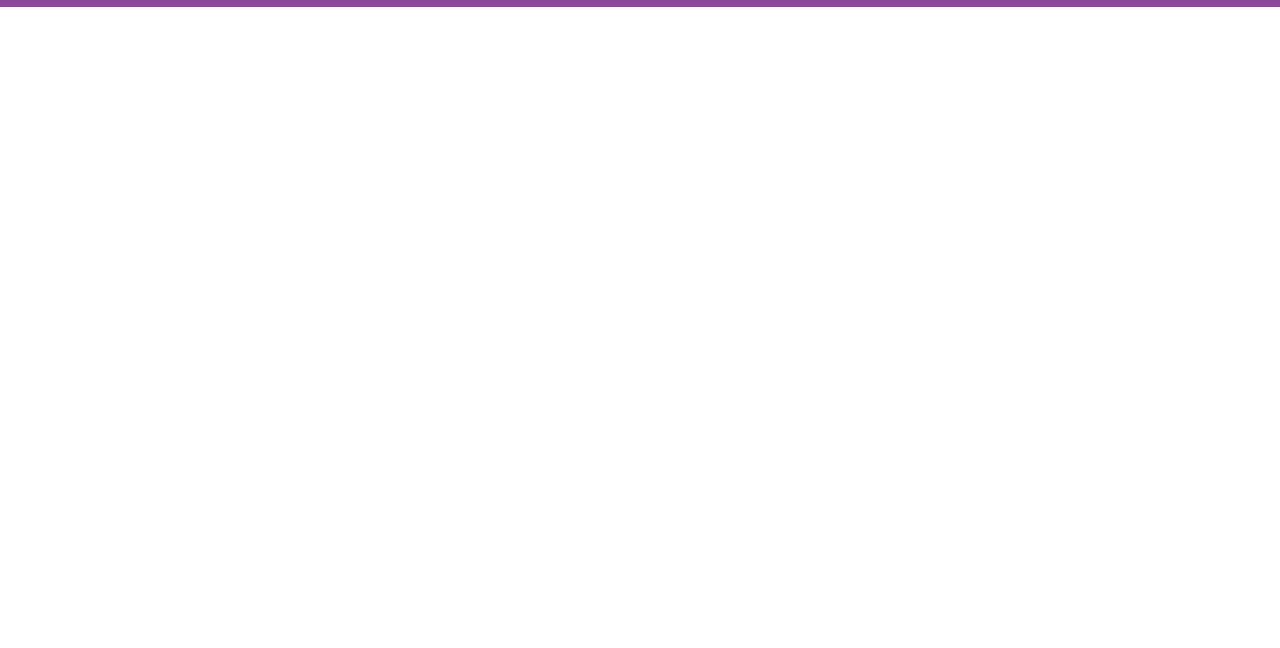
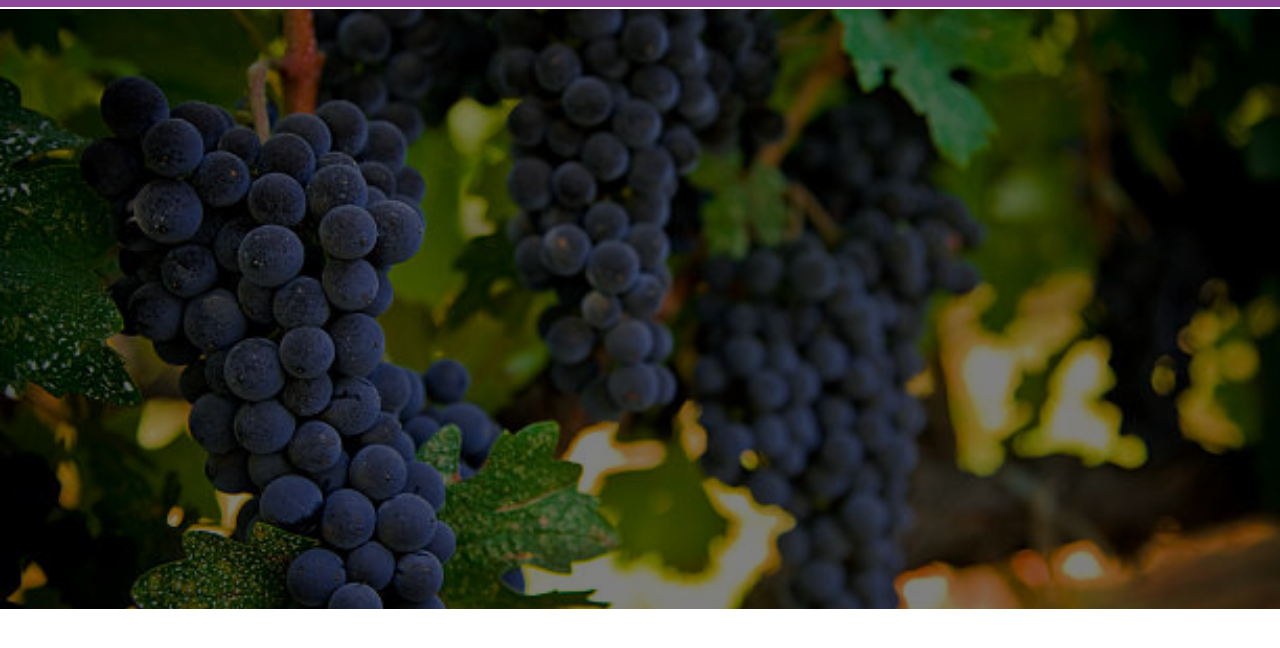
Before and after one commit to Grupo06-ProjetoUva-SP02/VITITECH_G06_SP02, a plain HTML site: page login.html in a window 1280 px wide. Shown: the part 68-716 px from the top of the page. Drawn offline with Linux system fonts and the light colour scheme.

Commit message:
Adicionando banner

```diff
--- a/login.html
+++ b/login.html
@@ -24,6 +24,8 @@
         </nav>
     </header>
 
+    <div class="banner"></div>
 
+    </div>
 </body>
 </html>
--- a/style_login.css
+++ b/style_login.css
@@ -48,3 +48,13 @@
 .nav a:hover {
     color: #e683ff;
 }
+
+.banner {
+    background-image: url('assets/img/banner_login.jpg');
+    background-size: cover;
+    background-repeat: no-repeat;
+    background-position: center;
+    height: 600px;
+    position: relative;
+    filter: brightness(50%);
+}
```
Also changed, not shown: assets/img/banner_login.jpg (added).
